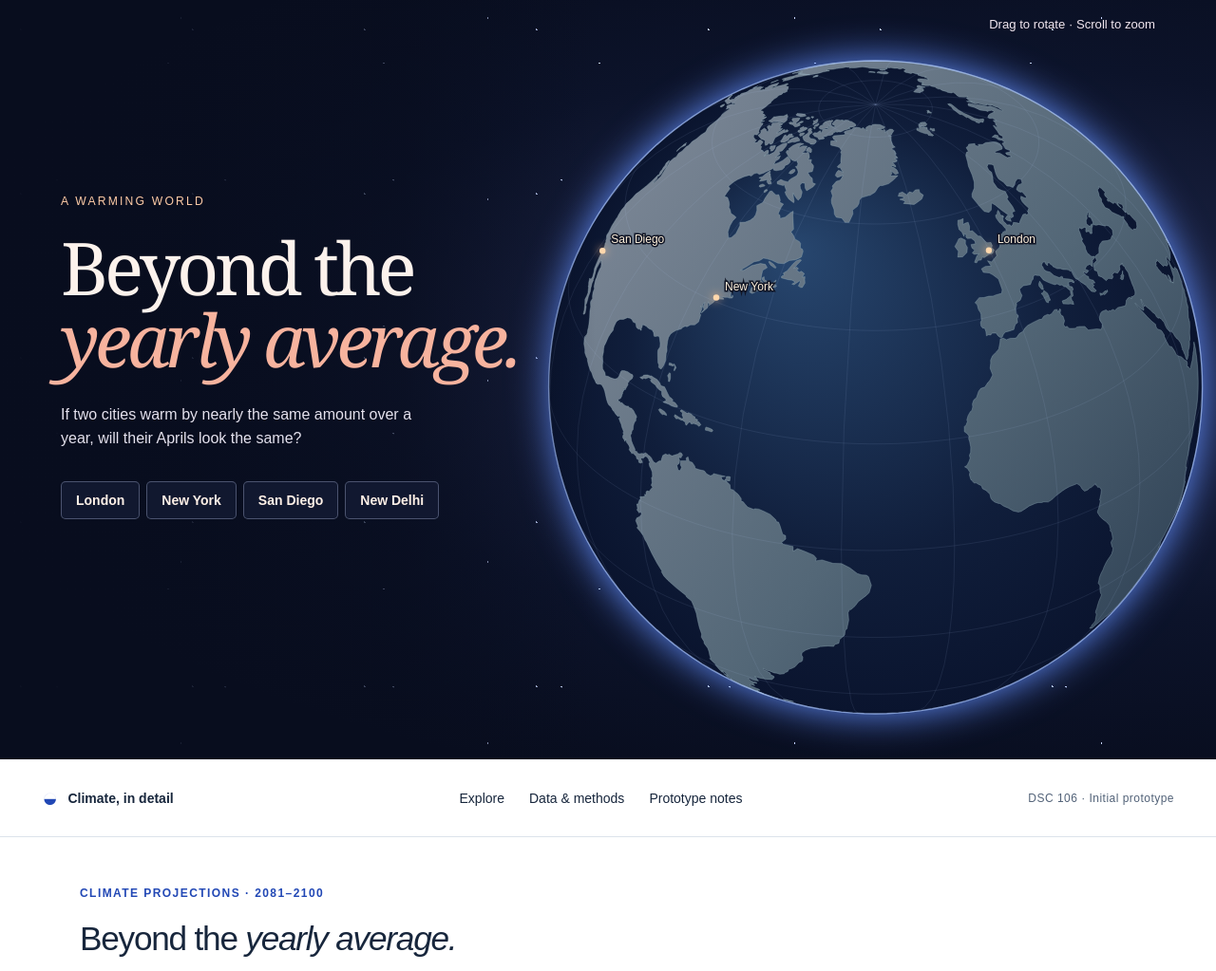
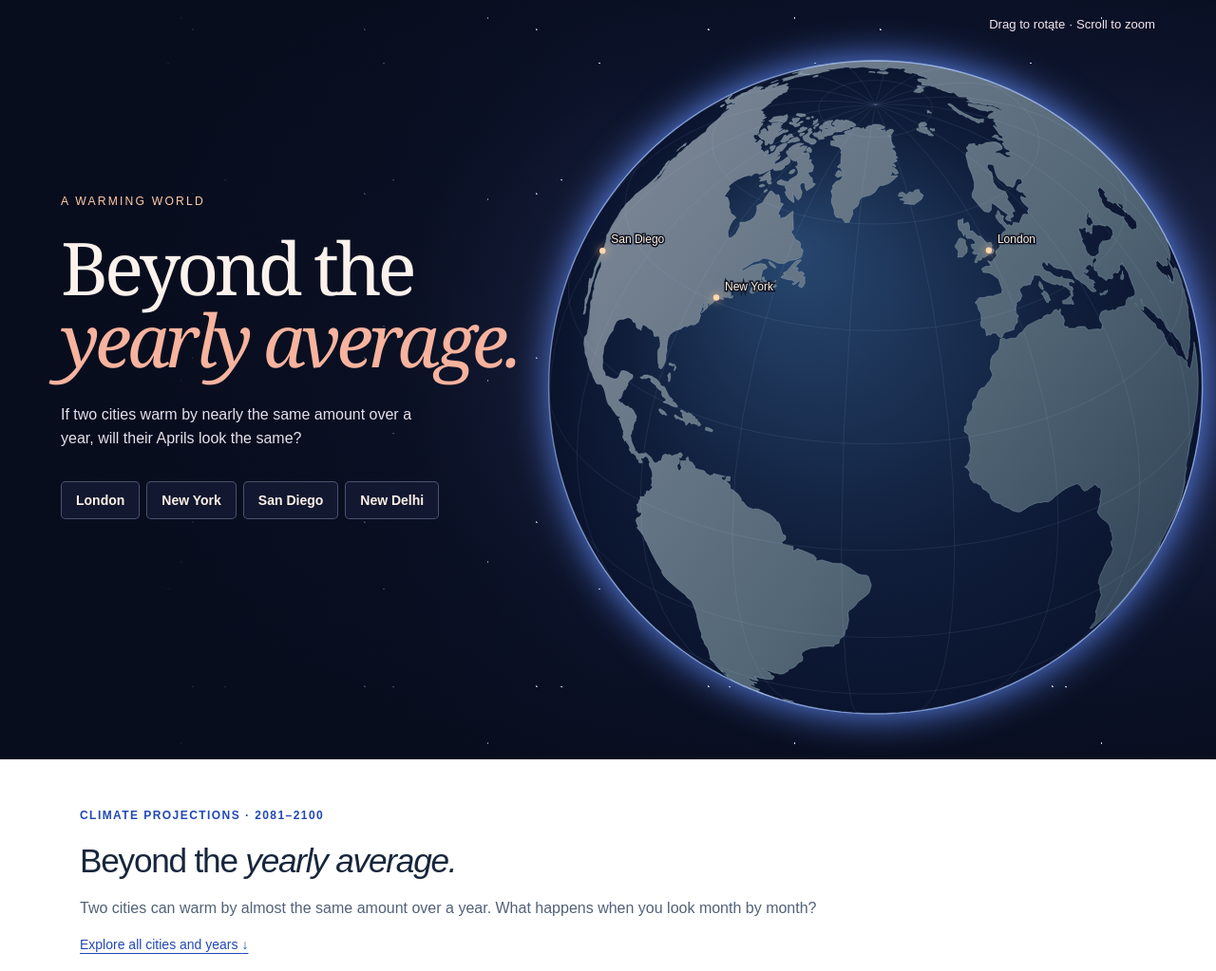
Before and after one commit to cookieyang888/dsc106-final-project, a plain HTML site: page index.html in a window 1280 px wide. Shown: the top 1023 px of the page at 95% size. Drawn offline with Linux system fonts and the light colour scheme.

Commit message:
Remove the prototype navigation bar

```diff
--- a/index.html
+++ b/index.html
@@ -22,7 +22,6 @@
     <p class="flight-gestures">Drag to rotate · Scroll to zoom</p>
   </div>
 </section>
-<nav class="topbar" aria-label="Main navigation"><a class="brand" href="#top"><span class="brand-mark" aria-hidden="true">◒</span> Climate, in detail</a><div><a href="#explore">Explore</a><a href="#methods">Data & methods</a><a href="#progress">Prototype notes</a></div><span class="tag">DSC 106 · Initial prototype</span></nav>
 <header class="hero opening">
   <div class="opening-inner">
     <div class="opening-title">
```
